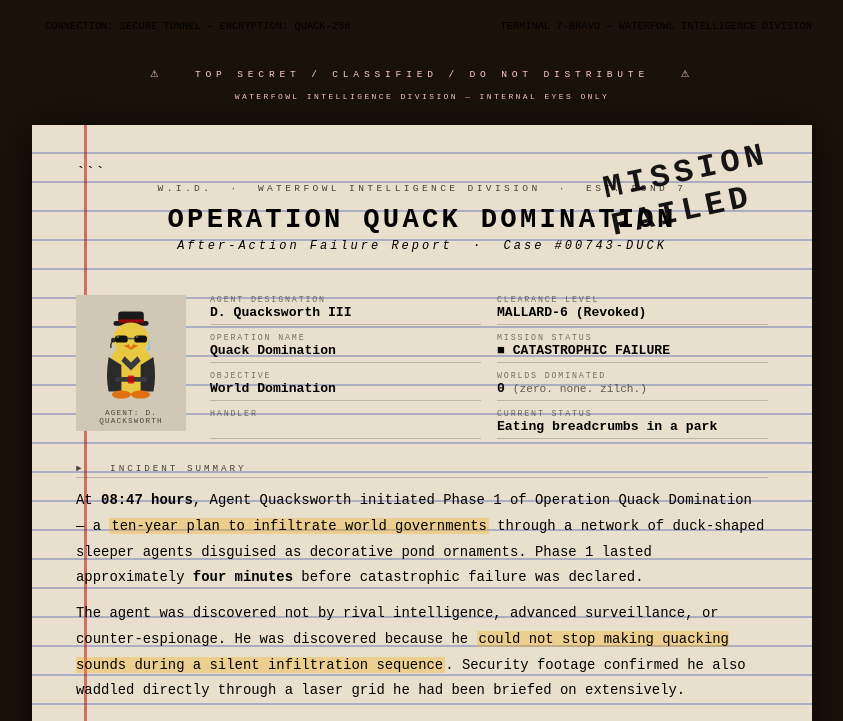
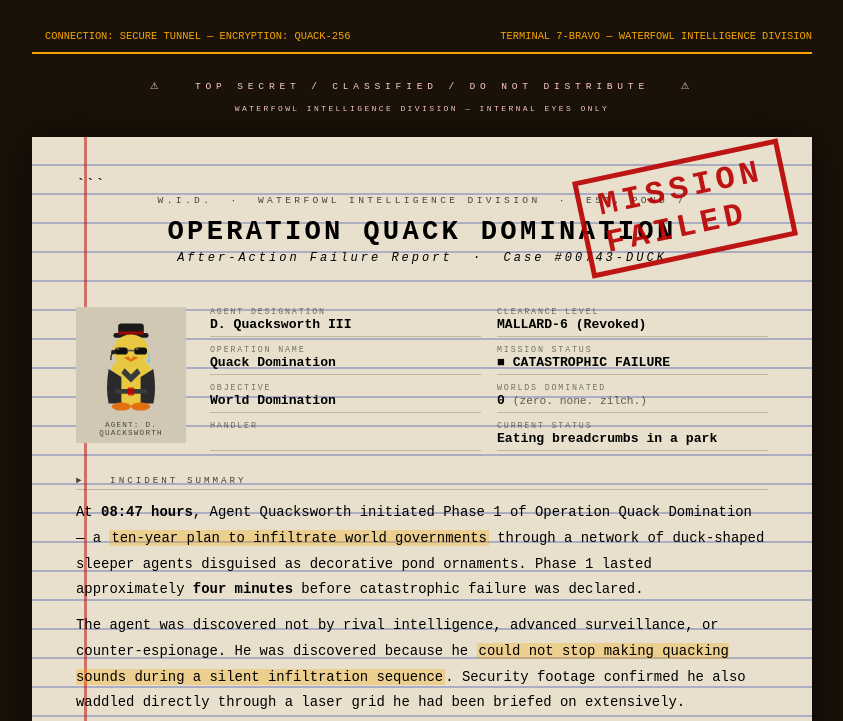
Before and after one commit to brendanhayden/Duckssuck, a plain HTML site: page index.html in a window 1280 px wide. Shown: the top 721 px of the page, without its empty margins (218-1061 px from the left). Drawn offline with Linux system fonts and the light colour scheme.

Commit message:
Update index.html

```diff
--- a/index.html
+++ b/index.html
@@ -20,8 +20,12 @@
 –stamp-red: #b80000;
 }
 
-html, body {
-min-height: 100%;
+html {
+height: 100%;
+background: #1a1208;
+}
+body {
+min-height: 100vh;
 background: #1a1208;
 color: var(–ink);
 font-family: ‘Courier Prime’, monospace;
@@ -31,6 +35,8 @@ font-family: ‘Courier Prime’, monospace;
 max-width: 820px;
 margin: 0 auto;
 padding: 20px;
+background: #1a1208;
+min-height: 100vh;
 }
 
 /* ── Top bar ── */
@@ -38,14 +44,15 @@ padding: 20px;
 display: flex;
 justify-content: space-between;
 align-items: center;
-border-bottom: 1px solid var(–amber);
-padding-bottom: 10px;
+border-bottom: 2px solid #f5a500;
+padding: 10px 0;
 margin-bottom: 20px;
 font-family: ‘Share Tech Mono’, monospace;
 font-size: 0.65rem;
-color: var(–amber);
+color: #f5a500;
 flex-wrap: wrap;
 gap: 6px;
+background: #1a1208;
 }
 
 .status-dot {
@@ -100,8 +107,8 @@ margin-bottom: 20px;
 position: absolute;
 top: 22px; right: 22px;
 transform: rotate(-12deg);
-border: 5px solid var(–stamp-red);
-color: var(–stamp-red);
+border: 5px solid #b80000;
+color: #b80000;
 font-family: ‘Share Tech Mono’, monospace;
 font-size: clamp(1.2rem, 4vw, 2rem);
 font-weight: 700;
@@ -326,9 +333,9 @@ text-underline-offset: 3px;
 .terminal-footer {
 font-family: ‘Share Tech Mono’, monospace;
 font-size: 0.68rem;
-color: var(–amber);
-background: #0e0a04;
-border: 1px solid rgba(245,165,0,0.3);
+color: #f5a500;
+background: #0a0700;
+border: 2px solid #f5a500;
 padding: 16px 20px;
 line-height: 2.2;
 margin-bottom: 20px;
@@ -484,7 +491,7 @@ animation: blink 1s step-start infinite;
 
 <div class="signature-line">
   <div class="sig-block">
-    <div class="sig-name">Director K. Fegen</div>
+    <div class="sig-name">Director B. Mallard-Worthington</div>
     <div>Waterfowl Intelligence Division</div>
     <div>Pond 7 Field Office, Undisclosed Lily Pad</div>
   </div>
```
